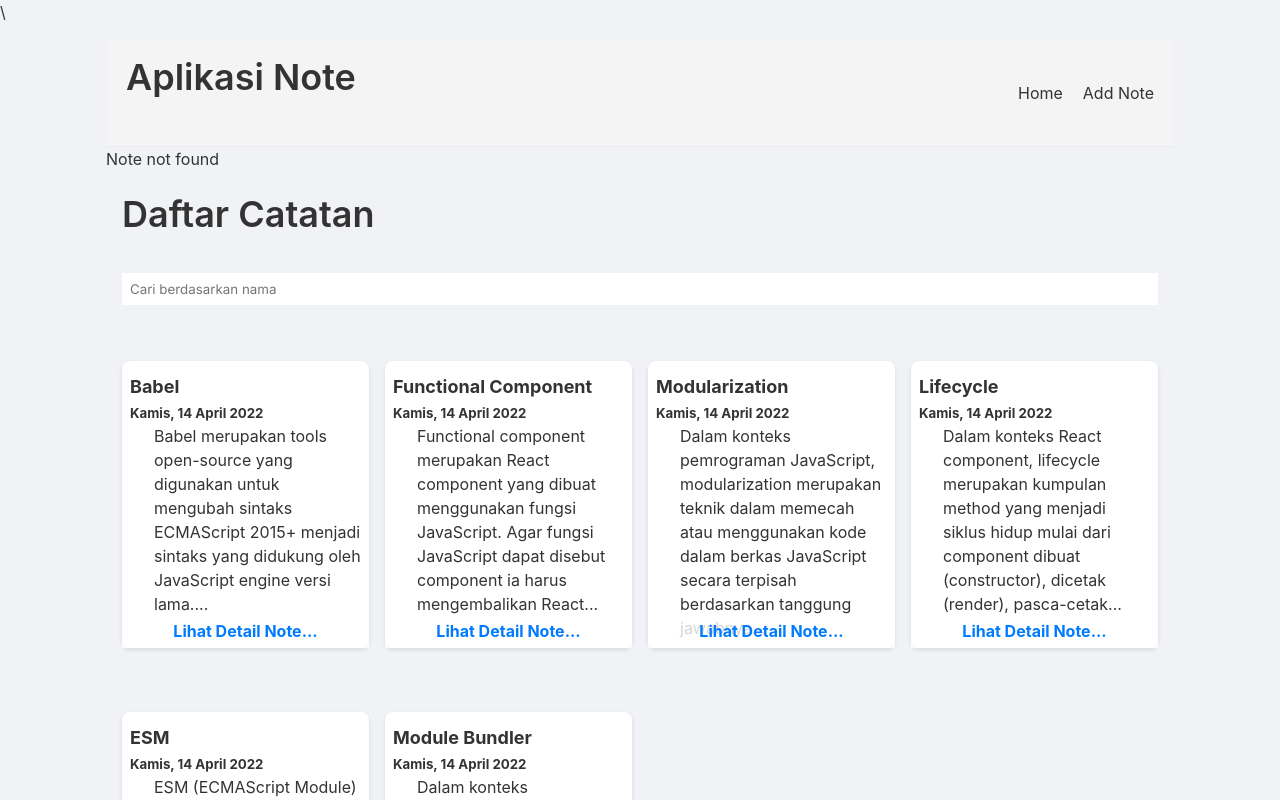
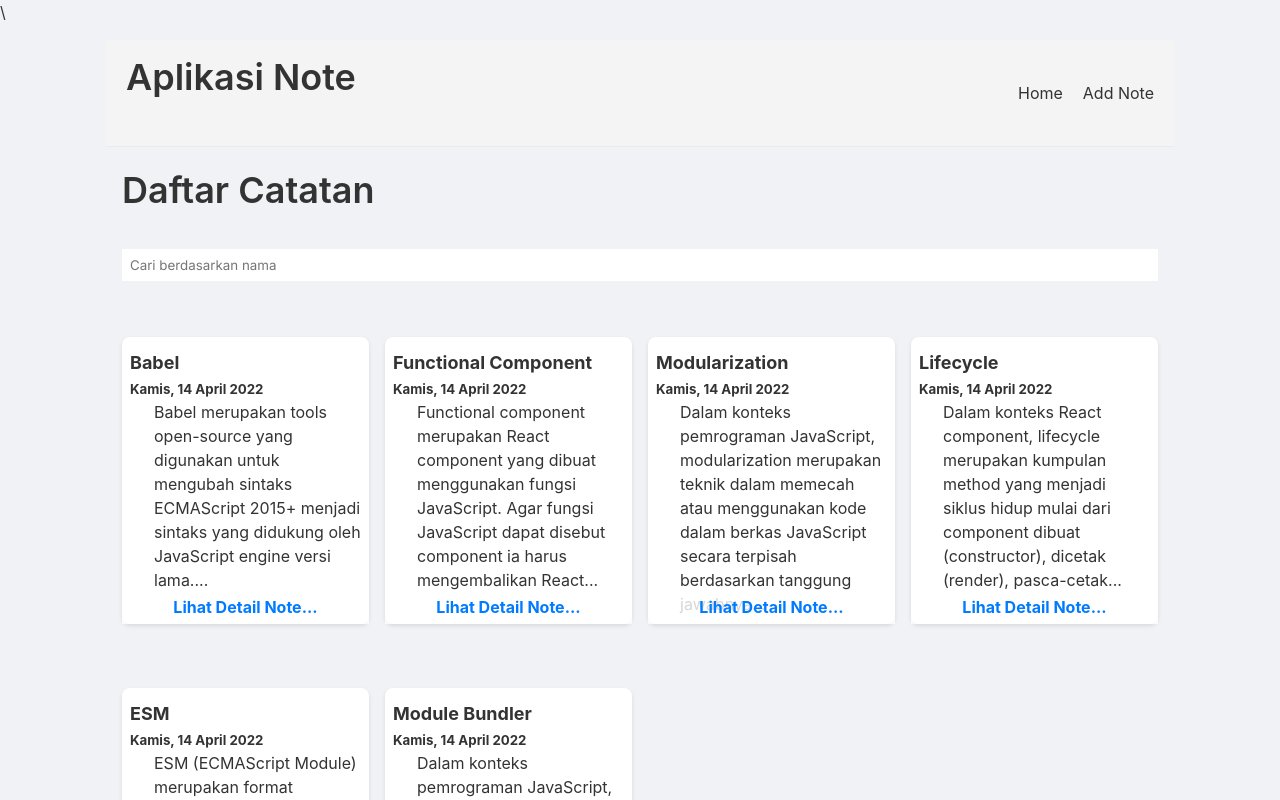
Before and after one commit to nunutech40/notes-app, a React (Create React App) app: page / in a window 1280 px wide. Shown: the top 800 px of the page. Built offline with nearby package versions, Linux system fonts and the light colour scheme.

Commit message:
add lihat detail note

```diff
--- a/src/NotesApp.jsx
+++ b/src/NotesApp.jsx
@@ -1,12 +1,13 @@
-import React from 'react';
+import React, { useEffect } from 'react';
 import { Route, Routes } from 'react-router-dom';
 import Navigation from './components/Navigation';
 import HomePageWrapper from './pages/HomePage';
 import AddNotePage from './pages/AddNotePage';
 import DetailNotes from './pages/DetailNotes';
-
+import { notes } from './utils';
 
 function NotesApp() {
+
   return (
     <div className="note-app">
       <header className='notes-app__header'>
@@ -14,13 +15,11 @@ function NotesApp() {
         <Navigation />
       </header>
       <main>
-        <Routes>
-          <Route path="/" element={<HomePageWrapper />}>
-            <Route index />
-            <Route path="/detail/:id" element={<DetailNotes />} />
-          </Route>
-          <Route path="/add" element={<AddNotePage />} />
-        </Routes>
+      <Routes>
+        <Route path="/" element={<HomePageWrapper/>} />
+        <Route path="/add" element={<AddNotePage />} />
+        <Route path="/detail/:id" element={<DetailNotes notes={notes} />} />
+      </Routes>
       </main>
     </div>
   );
--- a/src/components/NoteItem.jsx
+++ b/src/components/NoteItem.jsx
@@ -1,11 +1,11 @@
 import React from 'react';
 import NoteItemBody from '../components/NotetItemBody';
 
-function NoteItem({title, body, dateCreated }) {
+function NoteItem({title, body, dateCreated, id}) {
 
  return (
    <div className="note-item">
-     <NoteItemBody title={title} body={body} dateCreated={dateCreated} />
+     <NoteItemBody title={title} body={body} dateCreated={dateCreated} id={id} />
    </div>
  );
 }
--- a/src/components/NoteList.jsx
+++ b/src/components/NoteList.jsx
@@ -10,6 +10,7 @@ function NoteList({ notes }) {
          key={note.id}
          id={note.id}
          dateCreated={note.createdAt}
+         noteId={note.id}
          {...note}
          />
        ))
--- a/src/components/NotetItemBody.jsx
+++ b/src/components/NotetItemBody.jsx
@@ -5,6 +5,8 @@ import { Link } from 'react-router-dom';
 function NoteItemBody({ title, body, dateCreated, id }) {
     const maxWords = 20; // Maximum number of words to display
     const maxChars = 30;
+
+    console.log(`cek idddd: ${id}`)
 
     const truncateChars = (text, limit) => {
         if (text.length <= limit) {
--- a/src/pages/HomePage.jsx
+++ b/src/pages/HomePage.jsx
@@ -19,7 +19,6 @@ function HomePageWrapper() {
 
     return (
         <>
-        <DetailNotes notes={notes} />
         <HomePage defaultKeyword={keyword} keywordChange={changeSearchParams} />
         </>
     )
```
Also changed, not shown: src/pages/DetailNotes.jsx (+6 -2 lines).
